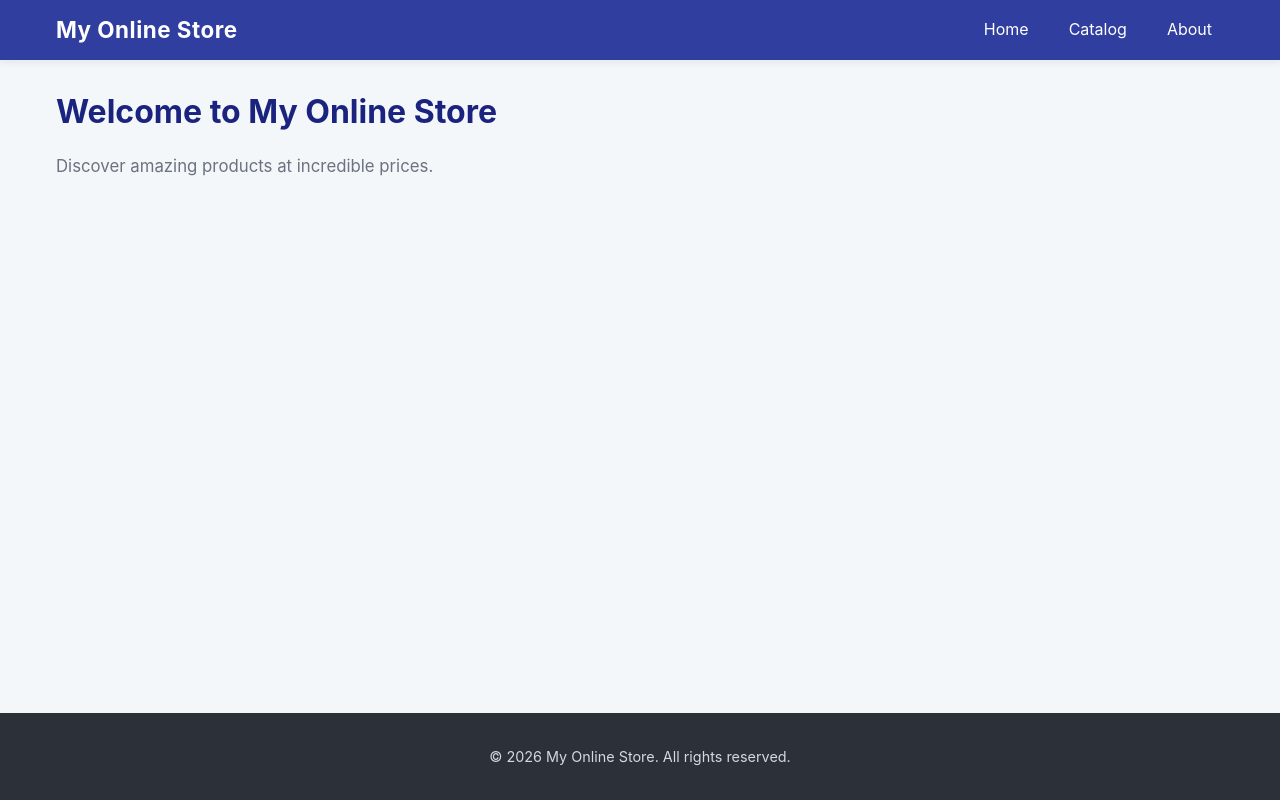
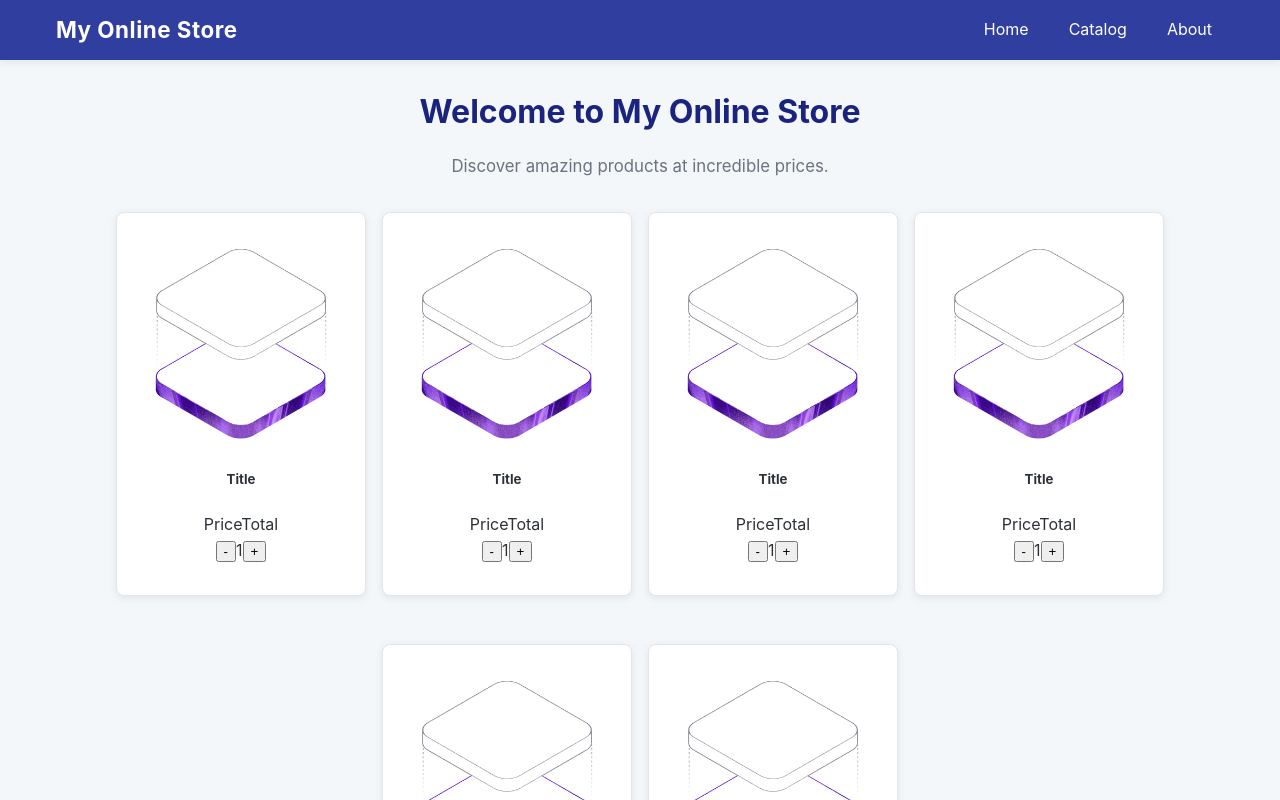
Before and after one commit to flowersa29af-hash/react-107, a React (Vite) app in the folder my-react-store/: page /catalog in a window 1280 px wide. Shown: the top 800 px of the page. Built offline with nearby package versions, Linux system fonts and the light colour scheme.

Commit message:
Add catalog page, product and quantity picker components, and data service

```diff
--- a/my-react-store/src/App.css
+++ b/my-react-store/src/App.css
@@ -10,6 +10,7 @@
   max-width: 1200px;
   margin: 0 auto;
   padding: var(--space-lg) var(--space-md);
+  text-align: center;
 }
 
 .main-content h1 {
@@ -21,6 +22,7 @@
   color: var(--color-text-muted);
   font-size: 1.05rem;
   max-width: 60ch;
+  margin: 0 auto var(--space-lg);
 }
 
 /* A reusable card surface we'll use throughout the course */
--- a/my-react-store/src/App.jsx
+++ b/my-react-store/src/App.jsx
@@ -1,4 +1,5 @@
 import Navbar from './components/Navbar';
+import Catalog from './pages/Catalog';
 import Footer from './components/Footer';
 import './App.css';
 
@@ -10,6 +11,7 @@ function App() {
       <main className="main-content">
         <h1>Welcome to My Online Store</h1>
         <p>Discover amazing products at incredible prices.</p>
+        <Catalog />
       </main>
 
       <Footer />
--- /dev/null
+++ b/my-react-store/src/components/Product.css
@@ -0,0 +1,8 @@
+.product {
+  max-width: 250px;
+}
+
+.product img {
+  width: 100%;
+  height: auto;
+}
--- /dev/null
+++ b/my-react-store/src/components/Product.jsx
@@ -0,0 +1,18 @@
+import "./Product.css";
+import QuantityPicker from "./QuantityPicker";
+import productImage from "../assets/hero.png";
+
+function Product() {
+
+    return (
+        <div className="product card">
+            <img src={productImage} alt="Product" />
+            <h5>Title</h5>
+            <label>Price</label>
+            <label>Total</label>
+            <QuantityPicker />
+        </div>
+    )
+}
+
+export default Product;
--- /dev/null
+++ b/my-react-store/src/components/QuantityPicker.jsx
@@ -0,0 +1,33 @@
+import "./QuantityPicker.css";
+import { useState } from "react";
+
+function QuantityPicker() {
+    const [quantity, setQuantity] = useState(1);
+    //      name       function             initial value
+
+    function handleDecrease() {
+        // Logic to decrease quantity
+        let prevVal = quantity - 1;
+        if (quantity > 1) {
+            setQuantity(prevVal);
+        }
+    }
+
+    function handleIncrease() {
+        // Logic to increase quantity
+        let nextVal = quantity + 1;
+        // Update the state with the new value
+        setQuantity(nextVal);
+
+    }
+
+    return (
+        <div className="quantity-picker">
+            <button className="btn-minus" onClick={handleDecrease}>-</button>
+            <label className="label-qty">{quantity}</label>
+            <button className="btn-plus" onClick={handleIncrease}>+</button>
+        </div>
+    )
+}
+
+export default QuantityPicker;
--- /dev/null
+++ b/my-react-store/src/pages/Catalog.css
@@ -0,0 +1,6 @@
+.catalog {
+  display: flex;
+  flex-wrap: wrap;
+  justify-content: center;
+  gap: var(--space-md);
+}
--- /dev/null
+++ b/my-react-store/src/pages/Catalog.jsx
@@ -0,0 +1,20 @@
+import Product from "../components/Product";
+import "./Catalog.css";
+
+function Catalog() {
+    return (
+        <div className="catalog">
+            <Product />
+            <Product />
+            <Product />
+            <Product />
+            <Product />
+            <Product />
+        </div>
+
+
+
+    );
+
+}
+export default Catalog;
```
Also changed, not shown: my-react-store/src/dataServices/dataService.js (added, +30 -0 lines), my-react-store/src/components/QuantityPicker.css (added).
